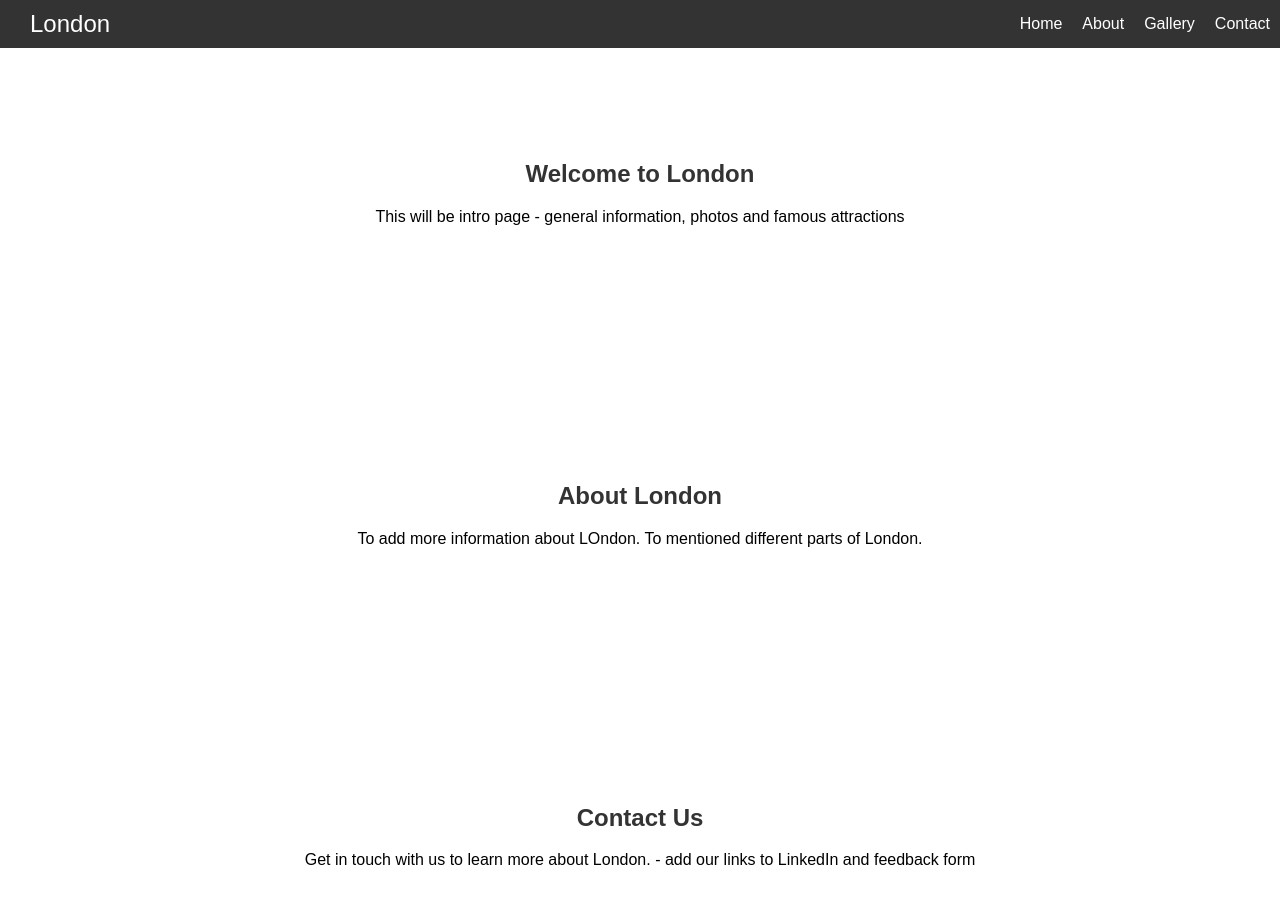
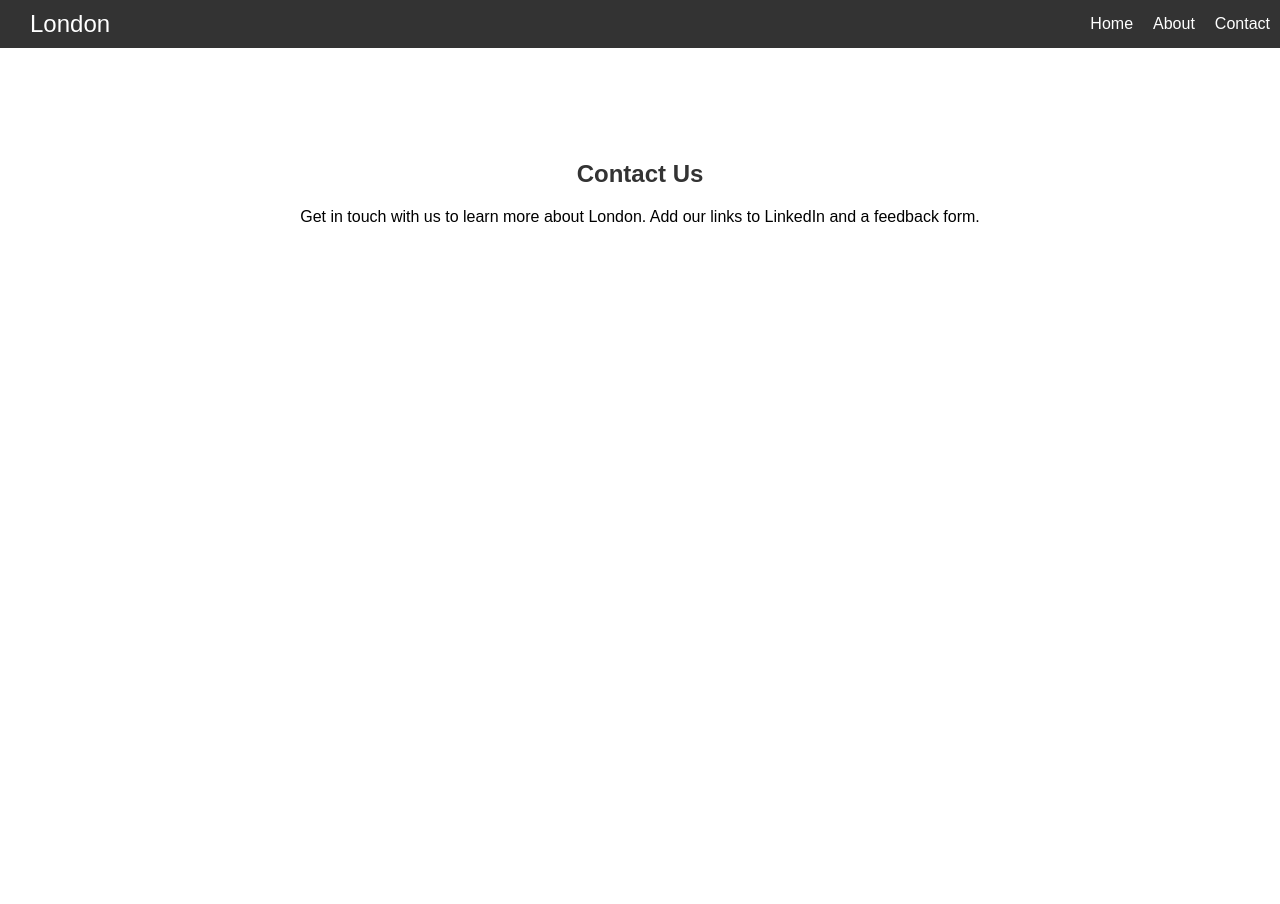
Before and after one commit to nataliiazab/London-app, a React (Create React App) app: page /contact in a window 1280 px wide. Shown: the top 904 px of the page. After the commit the page ends 800 px from the top, so only its background shows below. Built offline with nearby package versions, Linux system fonts and the light colour scheme.

Commit message:
Added basic structure

```diff
--- a/package.json
+++ b/package.json
@@ -8,6 +8,7 @@
     "@testing-library/user-event": "^13.5.0",
     "react": "^18.2.0",
     "react-dom": "^18.2.0",
+    "react-router-dom": "^6.11.2",
     "react-scripts": "5.0.1",
     "web-vitals": "^2.1.4"
   },
--- a/src/components/LondonPage.js
+++ b/src/components/LondonPage.js
@@ -1,8 +1,37 @@
 import React from "react";
+import { BrowserRouter as Router, Link, Routes, Route } from "react-router-dom";
 import "./LondonPage.css";
+
+const Home = () => (
+  <section id="home">
+    <div className="content">
+      <h1>Welcome to London</h1>
+      <p>This will be the intro page with general information, photos, and famous attractions.</p>
+    </div>
+  </section>
+);
+
+const About = () => (
+  <section id="about">
+    <div className="content">
+      <h2>About London</h2>
+      <p>To add more information about London. Mention different parts of London.</p>
+    </div>
+  </section>
+);
+
+const Contact = () => (
+  <section id="contact">
+    <div className="content">
+      <h2>Contact Us</h2>
+      <p>Get in touch with us to learn more about London. Add our links to LinkedIn and a feedback form.</p>
+    </div>
+  </section>
+);
 
 const LondonPage = () => {
   return (
+    <Router>
       <div className="london-page">
         <header>
           <nav>
@@ -15,42 +44,25 @@ const LondonPage = () => {
             <div className="logo">London</div>
             <ul className="menu">
               <li>
-              <a href="#home">Home</a>
+                <Link to="/">Home</Link>
               </li>
               <li>
-              <a href="#about">About</a>
+                <Link to="/about">About</Link>
               </li>
               <li>
-              <a href="#gallery">Gallery</a>
-            </li>
-            <li>
-              <a href="#contact">Contact</a>
+                <Link to="/contact">Contact</Link>
               </li>
             </ul>
           </nav>
         </header>
 
-      <section id="home">
-        <div className="content">
-          <h1>Welcome to London</h1>
-          <p>This will be intro page - general information, photos and famous attractions</p>
+        <Routes>
+          <Route path="/" element={<Home />} />
+          <Route path="/about" element={<About />} />
+          <Route path="/contact" element={<Contact />} />
+        </Routes>
       </div>
-      </section>
-      <section id="about">
-        <div className="content">
-          <h2>About London</h2>
-          <p>
-            To add more information about LOndon. To mentioned different parts of London.
-          </p>
-        </div>
-      </section>
-      <section id="contact">
-        <div className="content">
-          <h2>Contact Us</h2>
-          <p>Get in touch with us to learn more about London. - add our links to LinkedIn and feedback form</p>
-        </div>
-      </section>
-    </div>
+    </Router>
   );
 };
 
```
Also changed, not shown: 1 other file (tests, documents, lock files or other folders). Lines whose indentation alone changed are shown as unchanged.
